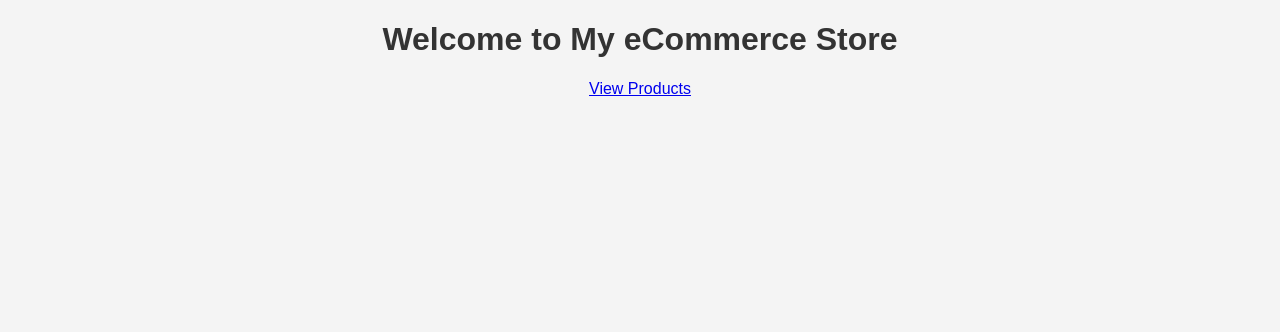
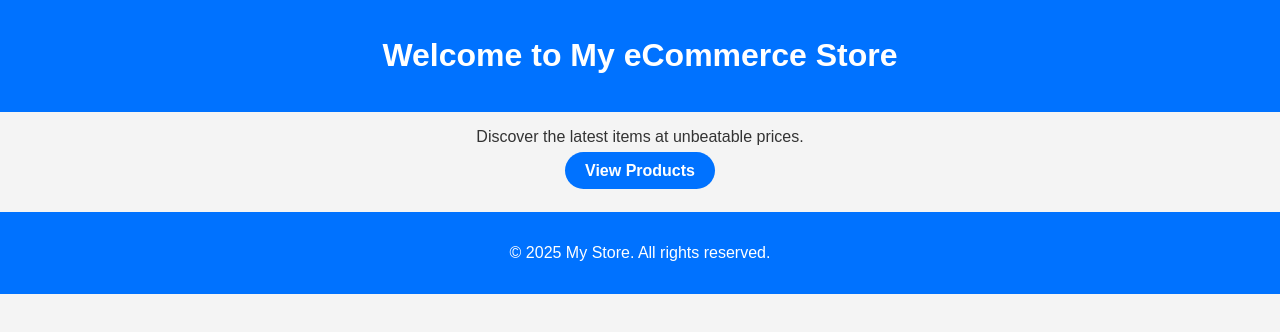
Before and after one commit to satisfiestech/satisfiestech.github.io, a plain HTML site: page src/main/resources/static/index.html in a window 1280 px wide. Drawn offline with Linux system fonts and the light colour scheme.

Commit message:
index file updated

```diff
--- a/src/main/resources/static/index.html
+++ b/src/main/resources/static/index.html
@@ -1,12 +1,30 @@
-<!-- index.html -->
 <!DOCTYPE html>
-<html>
+<html lang="en">
 <head>
+  <meta charset="UTF-8" />
+  <meta name="viewport" content="width=device-width, initial-scale=1.0" />
+  <meta http-equiv="X-UA-Compatible" content="IE=edge" />
   <title>My Store</title>
-  <link rel="stylesheet" href="css/style.css">
+  <link rel="stylesheet" href="css/style.css" />
+  <link rel="preconnect" href="https://fonts.googleapis.com" />
+  <link rel="preconnect" href="https://fonts.gstatic.com" crossorigin />
+  <!-- Optional: Google Fonts example -->
+  <link href="https://fonts.googleapis.com/css2?family=Inter:wght@400;600&display=swap" rel="stylesheet" />
 </head>
 <body>
-  <h1>Welcome to My eCommerce Store</h1>
-  <a href="products.html">View Products</a>
+  <header>
+    <h1>Welcome to My eCommerce Store</h1>
+  </header>
+
+  <main>
+    <p>Discover the latest items at unbeatable prices.</p>
+          <nav>
+      <a href="products.html" class="btn">View Products</a>
+    </nav>
+  </main>
+
+  <footer>
+    <p>&copy; 2025 My Store. All rights reserved.</p>
+  </footer>
 </body>
 </html>
```
